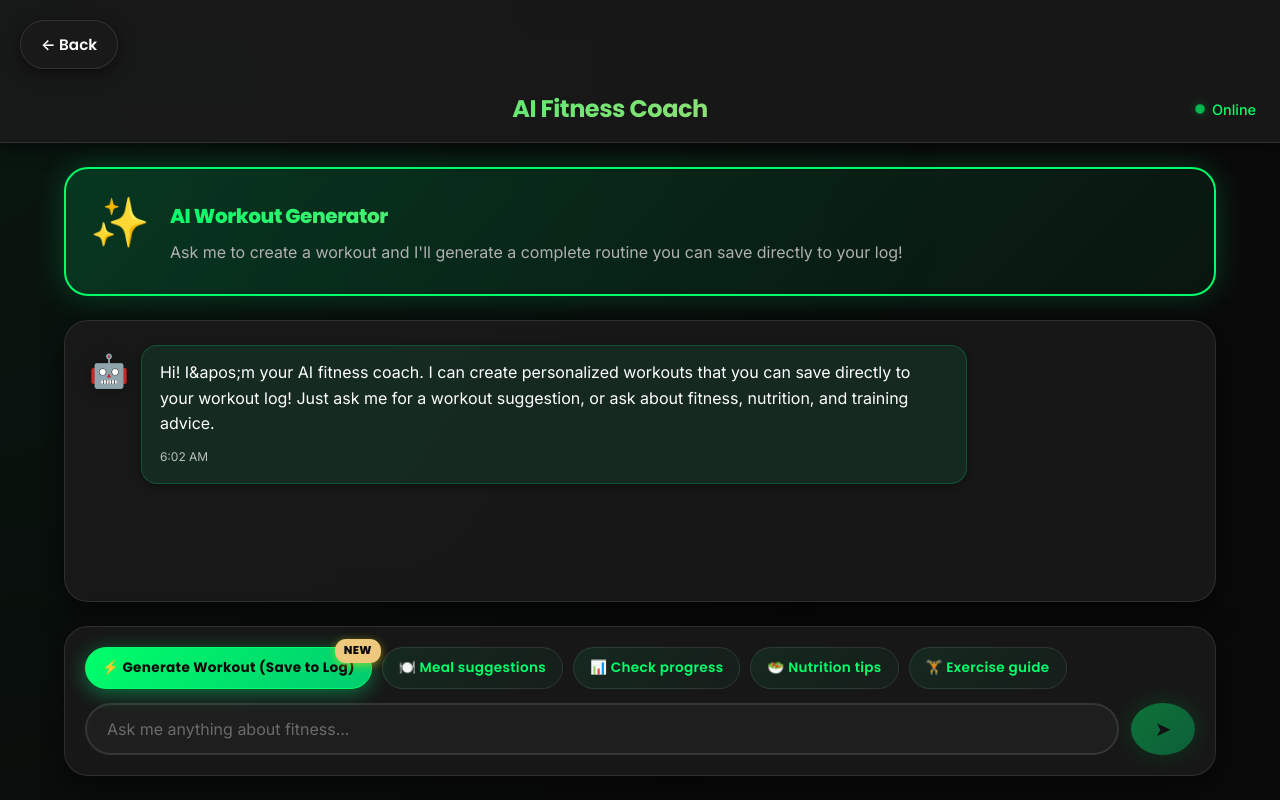
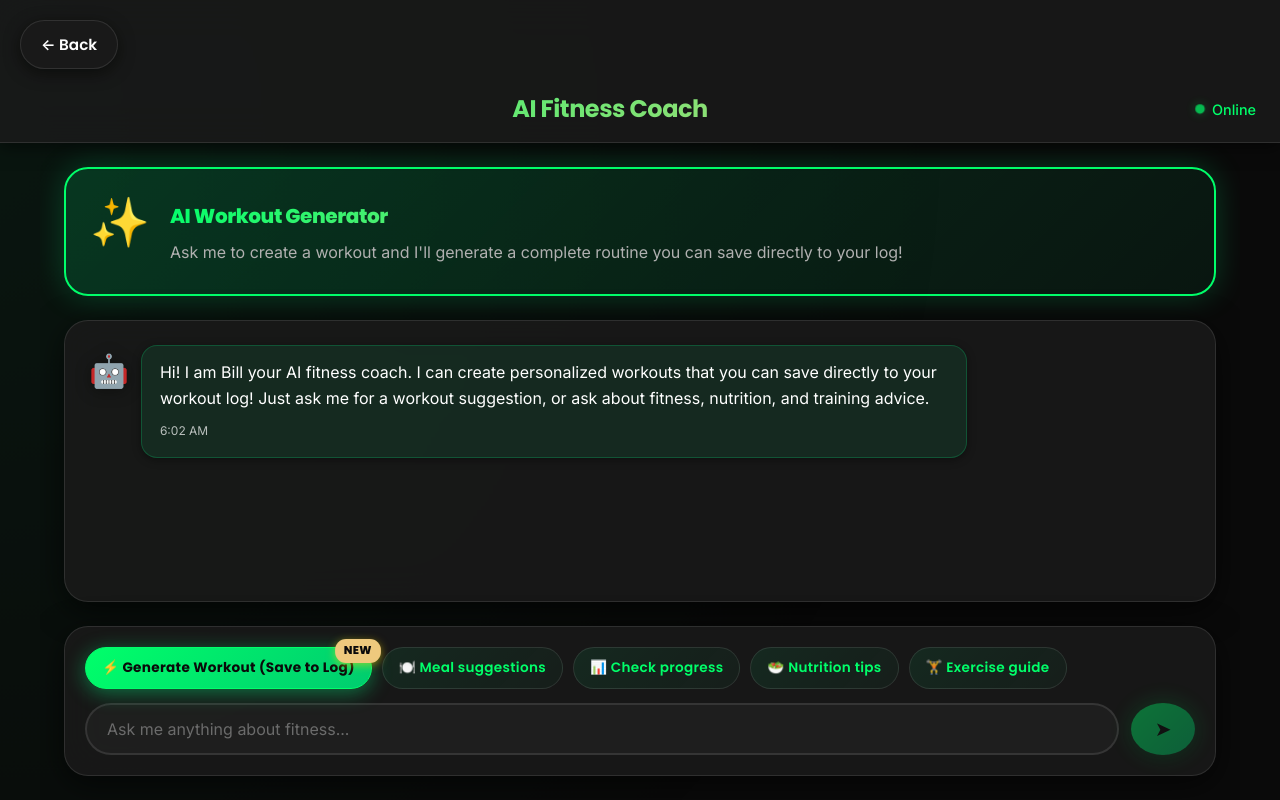
Before and after one commit to GPT-Warriors/BroncoFit, a React (Vite) app: page / in a window 1280 px wide. Both pictures are taken after a click on the button "EXPLORE AI COACH". Built offline with nearby package versions, Linux system fonts and the light colour scheme.

Commit message:
fix AI intro issue

```diff
--- a/src/components/AICoachPage.jsx
+++ b/src/components/AICoachPage.jsx
@@ -6,7 +6,7 @@ function AICoachPage({ onBack }) {
   const [messages, setMessages] = useState([
     {
       role: 'assistant',
-      content: 'Hi! I&apos;m your AI fitness coach. I can create personalized workouts that you can save directly to your workout log! Just ask me for a workout suggestion, or ask about fitness, nutrition, and training advice.',
+      content: 'Hi! I am Bill your AI fitness coach. I can create personalized workouts that you can save directly to your workout log! Just ask me for a workout suggestion, or ask about fitness, nutrition, and training advice.',
       timestamp: new Date().toISOString()
     }
   ])
```
